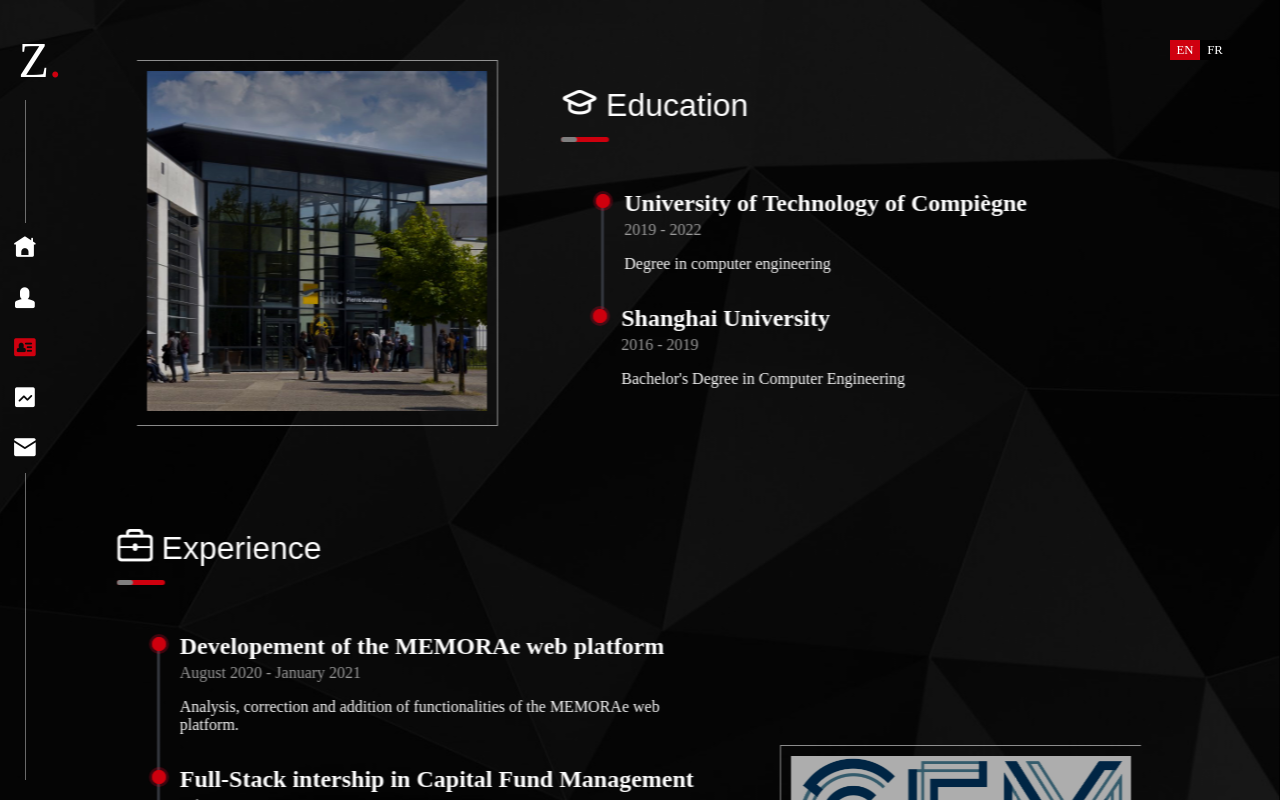
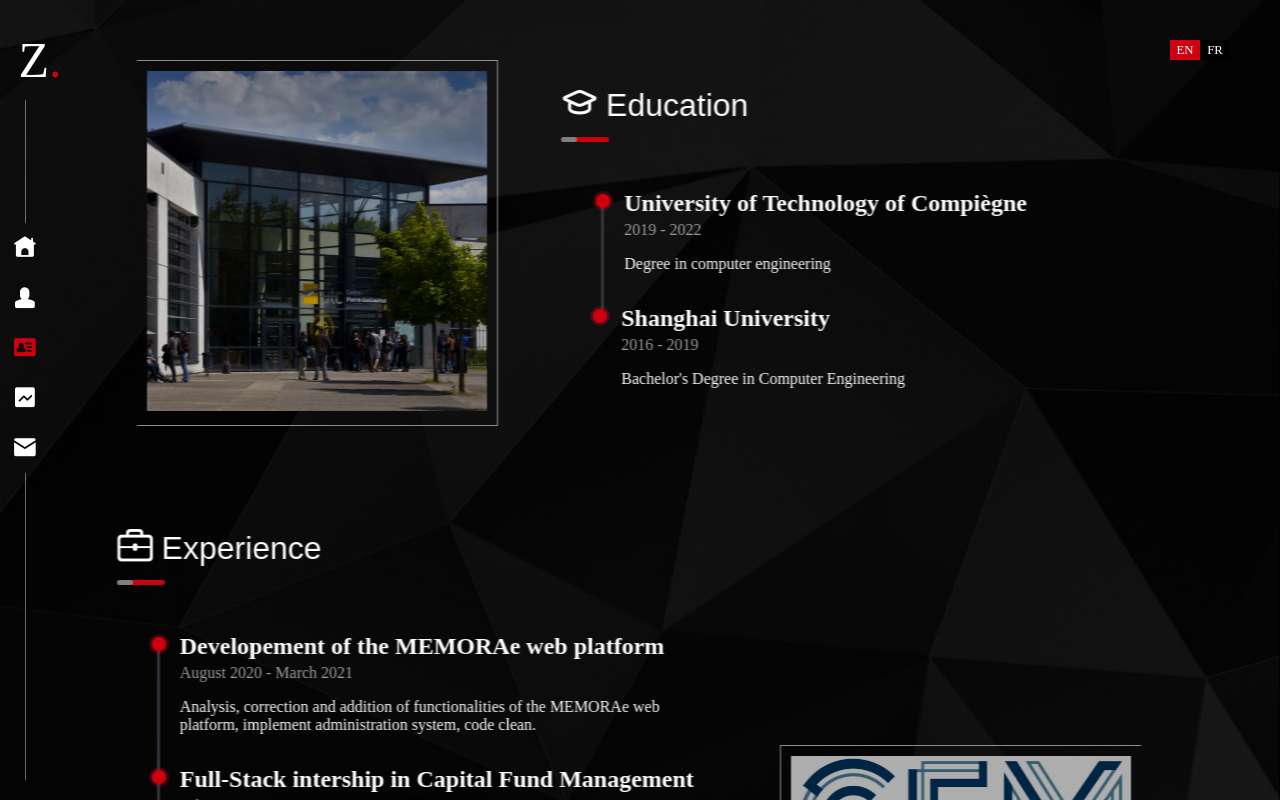
Before and after one commit to nolanzxh/personal-web, a React (Create React App) app: page /#/resume in a window 1280 px wide. Built offline with nearby package versions, Linux system fonts and the light colour scheme; what google-maps-react would draw is missing.

Commit message:
Improve experience

```diff
--- a/src/components/Resume/Resume.js
+++ b/src/components/Resume/Resume.js
@@ -22,8 +22,8 @@ const experienceInfos = {
     en: [
         {
             pseudo: 'MEMORAE', title: 'Developement of the MEMORAe web platform',
-            period: 'August 2020 - January 2021', place: 'UTC, Compiègne',
-            desc: "Analysis, correction and addition of functionalities of the MEMORAe web platform."
+            period: 'August 2020 - March 2021', place: 'UTC, Compiègne',
+            desc: "Analysis, correction and addition of functionalities of the MEMORAe web platform, implement administration system, code clean."
         },
         {
             pseudo: 'CFM', title: 'Full-Stack intership in Capital Fund Management',
@@ -44,8 +44,8 @@ const experienceInfos = {
     fr: [
         {
             pseudo: 'MEMORAE', title: 'Développement web de la plateforme MEMORAe',
-            period: 'Août 2020 - Janvier 2021', place: 'UTC, Compiègne',
-            desc: "Analyse, correction et amélioration des fonctionnalités de la plateforme MEMORAe."
+            period: 'Août 2020 - Mars 2021', place: 'UTC, Compiègne',
+            desc: "Analyse, correction et amélioration des fonctionnalités de la plateforme MEMORAe, implémentation du système d'administration, nettoyage du code."
         },
         {
             pseudo: 'CFM', title: 'Stage Full-Stack chez Capital Fund Management',
```
